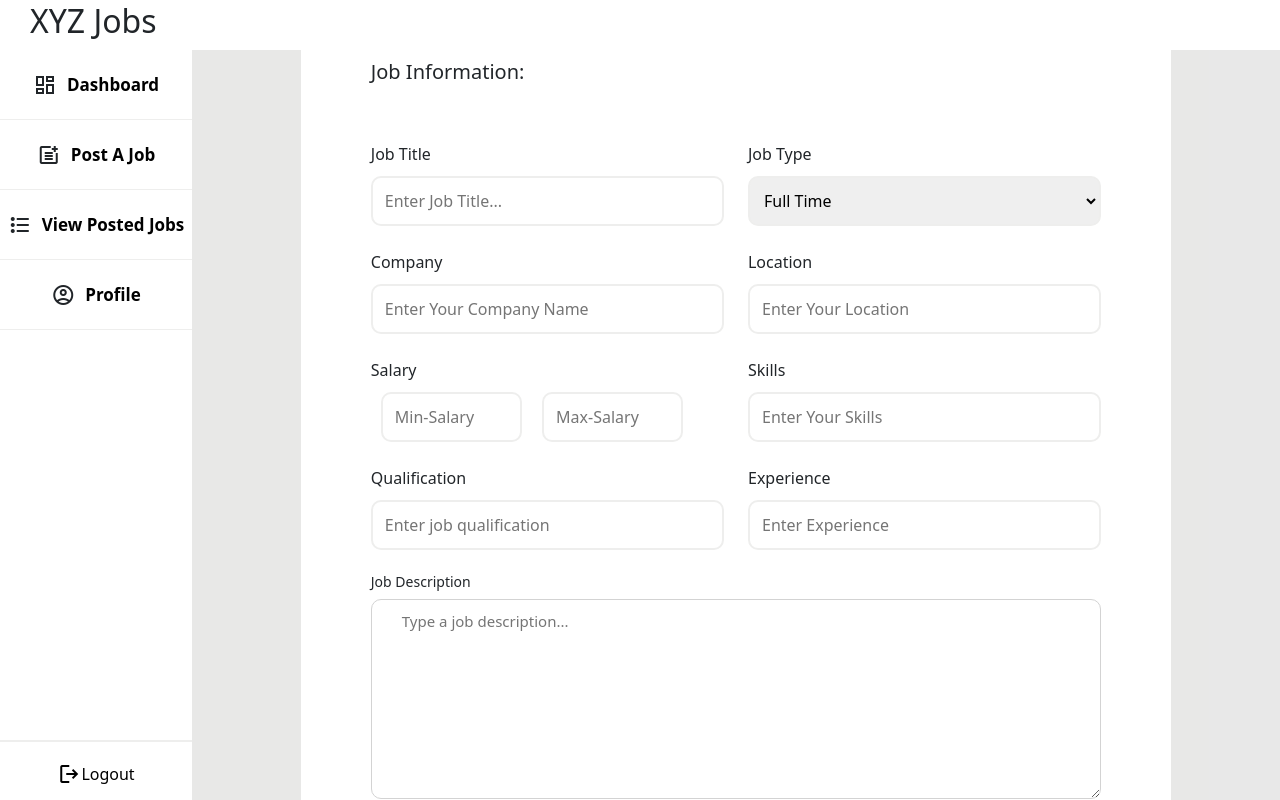
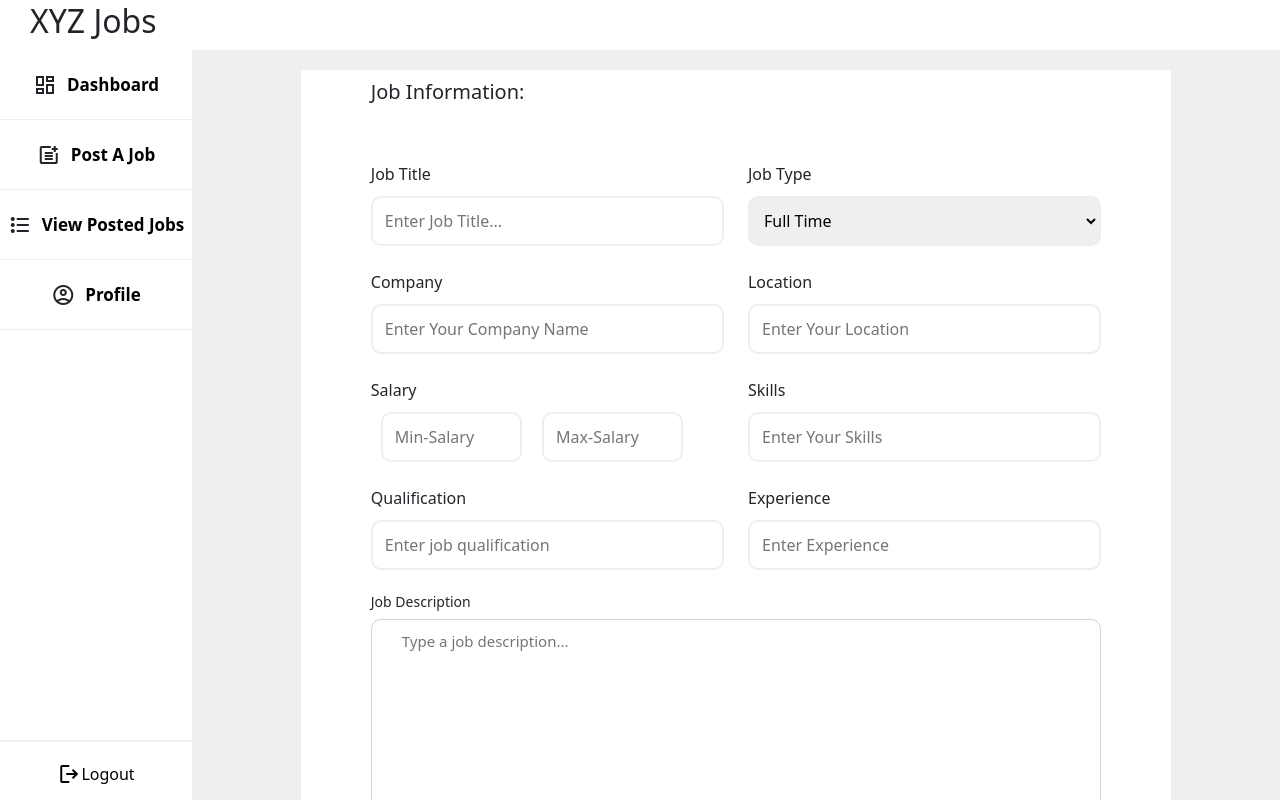
Before and after one commit to Mr-Dukey/jobportal, a React (Create React App) app: page /dashboard/new-job in a window 1280 px wide. Built offline with nearby package versions, Linux system fonts and the light colour scheme.

Commit message:
css update

```diff
--- a/src/Components/CompanyMainDashboard/CompanyDashboard.css
+++ b/src/Components/CompanyMainDashboard/CompanyDashboard.css
@@ -17,6 +17,7 @@
 
 .company-main-dashboard-outlet{
     overflow-y: scroll;
+    padding-top: 20px;
 }
 
 
--- a/src/Components/New Job/NewJob.css
+++ b/src/Components/New Job/NewJob.css
@@ -2,7 +2,6 @@
     position: absolute;
     width: 100%;
     min-height: 100%;
-    background-color: #d3d3d33d;
 }
 
 .new-job-post {
```
